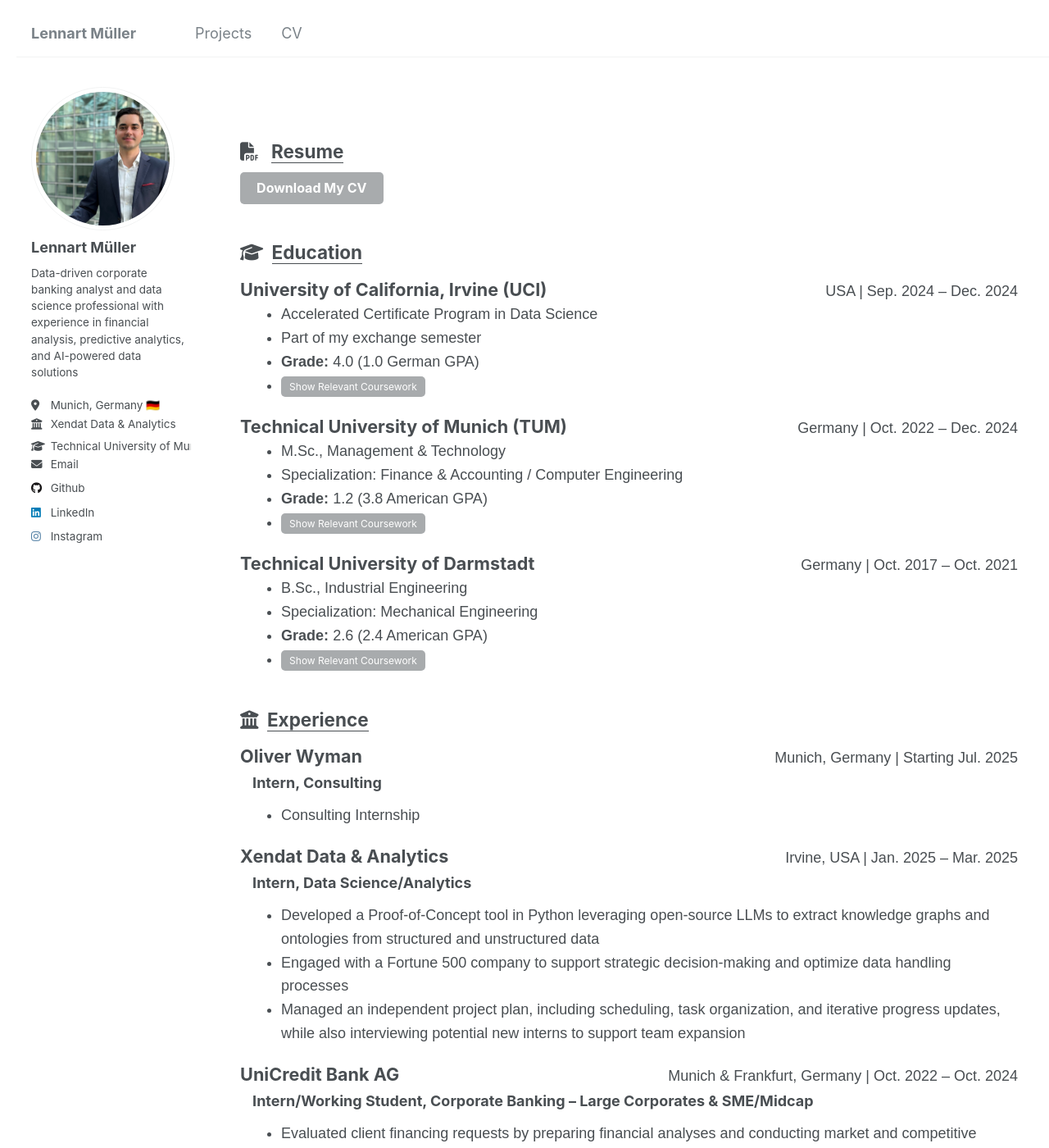
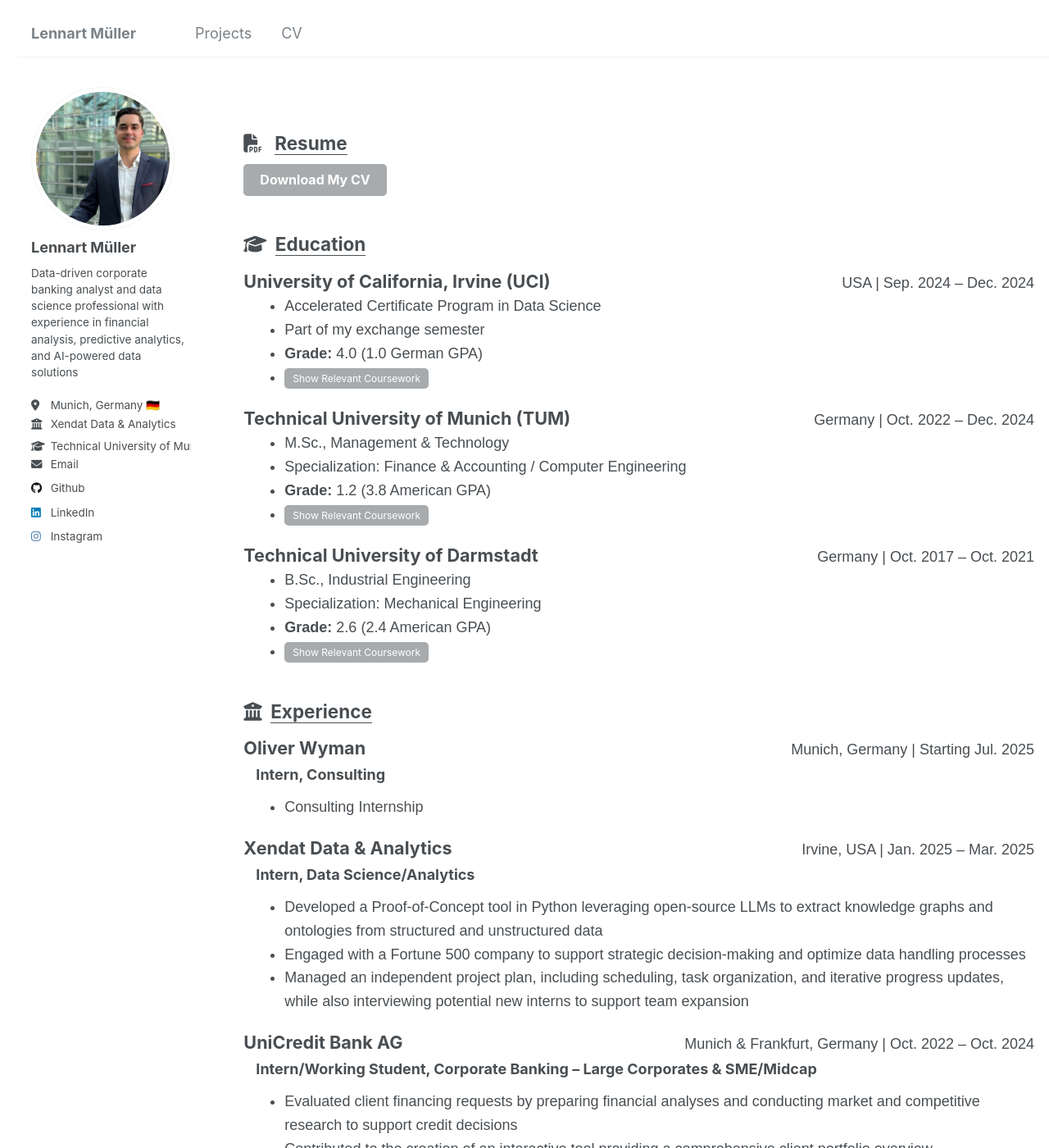
Before and after one commit to lennartmueller123/lennartmueller123.github.io, a Jekyll site: the page built from _pages/cv.html, in a window 1280 px wide and 1400 px high. Shown: the whole window at 82% size. Built offline with Jekyll 4.4.1, drawn with Linux system fonts in a browser that asks for light colours.

Commit message:
Update cv.html

```diff
--- a/_pages/cv.html
+++ b/_pages/cv.html
@@ -17,7 +17,8 @@
     <style>
         body {
             font-family: Arial, sans-serif;
-            margin: 20px;
+            margin-left: 20px;
+            margin-top: 10px;
             line-height: 1.6;
         }
         h1, h2 {
```
